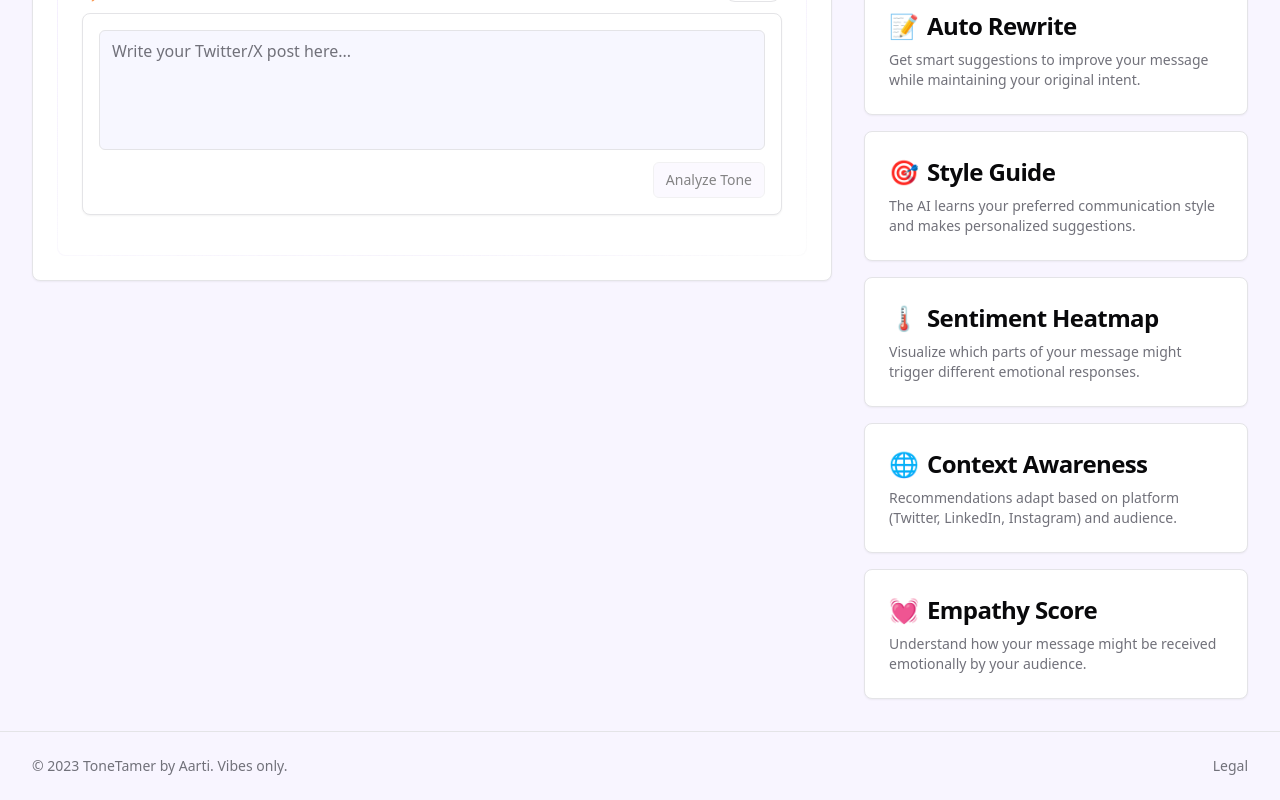
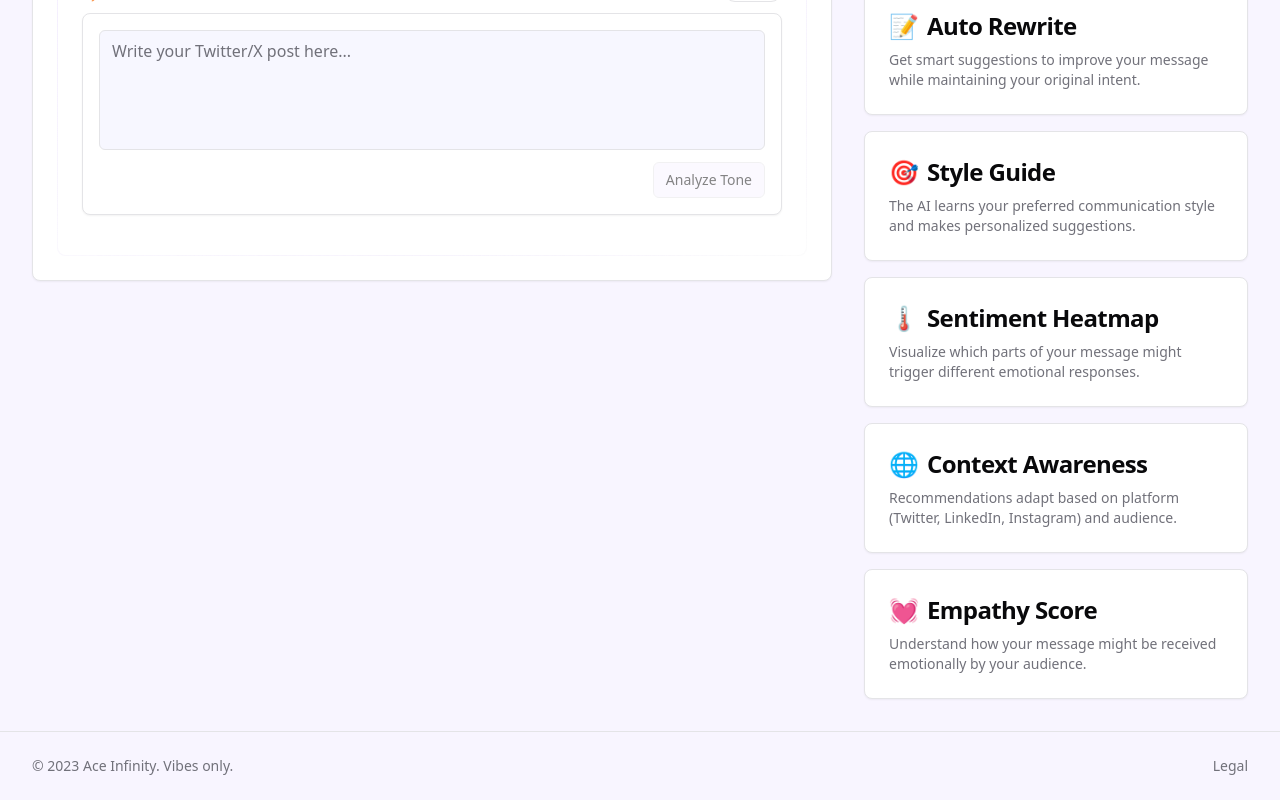
Before and after one commit to Aarti-panchal01/tone-tamer-ai-41, a React (Vite) app: page / in a window 1280 px wide. Shown: the part 342-1142 px from the top of the page. Built offline with nearby package versions, Linux system fonts and the light colour scheme.

Commit message:
Refactor: Update project

```diff
--- a/src/pages/Index.tsx
+++ b/src/pages/Index.tsx
@@ -36,7 +36,7 @@ const Index: React.FC = () => {
       <footer className="py-6 border-t">
         <div className="container flex flex-col md:flex-row items-center justify-between gap-4">
           <p className="text-sm text-muted-foreground">
-            © 2023 ToneTamer by Aarti. Vibes only.
+            © 2023 Ace Infinity. Vibes only.
           </p>
           <div className="flex items-center gap-4">
             <a href="#" className="text-sm text-muted-foreground hover:text-foreground">
```
